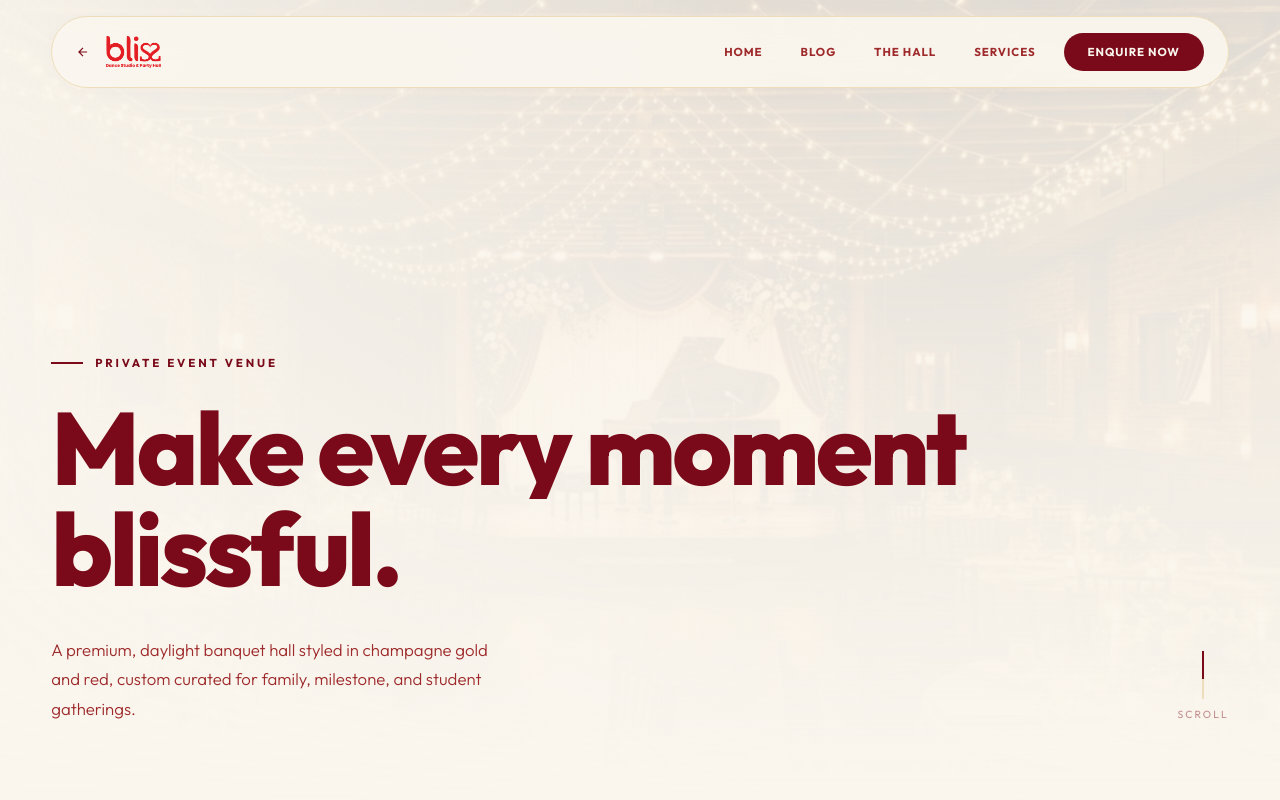
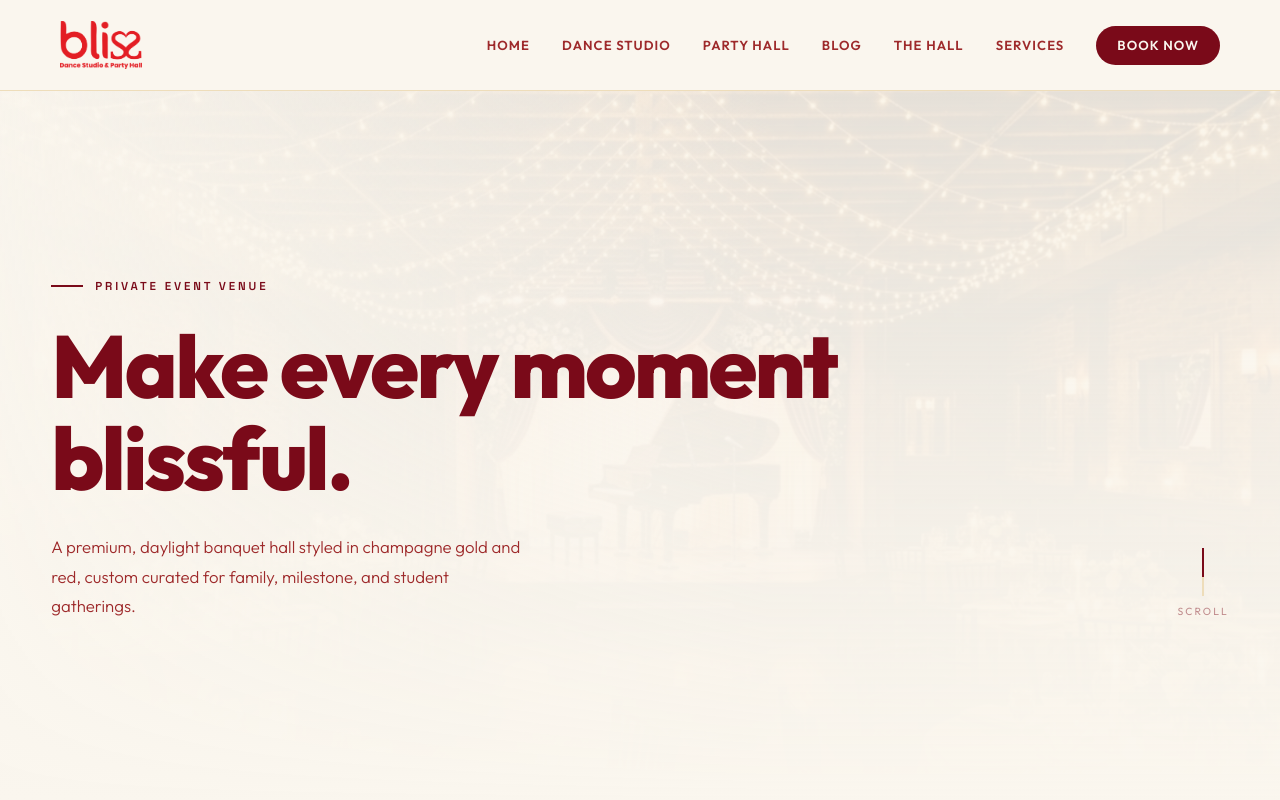
Before and after one commit to pineapplelabs-test/BLISS-FINAL-, a plain HTML site: page party-hall.html in a window 1280 px wide. Shown: the top 800 px of the page. Drawn offline with Linux system fonts and the light colour scheme.

Commit message:
Align dance and party-hall mobile navigation and hero layouts with homepage standard

```diff
--- a/party-hall.html
+++ b/party-hall.html
@@ -78,169 +78,191 @@
       list-style: none;
     }
 
-    /* ────────── NAV ────────── */
-    .nav {
+    /* ────────── NAVIGATION ────────── */
+    .site-nav {
       position: fixed;
       top: 0;
+      left: 0;
       width: 100%;
       z-index: 500;
-      padding: 16px clamp(20px, 4vw, 60px) 0;
-      transition: padding 0.4s var(--ease);
-    }
-
-    .nav.scrolled {
-      padding-top: 10px;
+      padding: 0 clamp(20px, 5vw, 60px);
+      transition: background 0.4s var(--ease), box-shadow 0.4s var(--ease), padding 0.4s var(--ease);
+      background: rgba(250, 246, 238, 0.94);
+      backdrop-filter: blur(16px);
+      -webkit-backdrop-filter: blur(16px);
+      border-bottom: 1px solid var(--border);
+    }
+
+    .site-nav.scrolled {
+      background: #FAF6EE;
+      box-shadow: 0 4px 30px rgba(122, 10, 25, 0.05);
+      border-bottom: 1px solid rgba(122, 10, 25, 0.12);
     }
 
     .nav-inner {
-      max-width: 1400px;
+      max-width: 1280px;
       margin: 0 auto;
       display: flex;
       justify-content: space-between;
       align-items: center;
+      height: 90px;
+      transition: height 0.4s var(--ease);
+    }
+
+    .site-nav.scrolled .nav-inner {
       height: 72px;
-      padding: 0 24px;
-      border-radius: 100px;
-      background: rgba(250, 246, 238, 0.92);
-      backdrop-filter: blur(16px);
-      -webkit-backdrop-filter: blur(16px);
-      border: 1.5px solid var(--border);
-      box-shadow: 0 4px 20px rgba(122, 10, 25, 0.02);
-      transition: all 0.4s var(--ease);
-    }
-
-    .nav.scrolled .nav-inner {
-      box-shadow: 0 8px 30px rgba(122, 10, 25, 0.06);
-      border-color: rgba(122, 10, 25, 0.12);
-    }
-
-    .nav-brand {
+    }
+
+    .brand {
       display: flex;
       align-items: center;
-      gap: 10px;
-    }
-
-    .nav-brand img {
-      height: 40px;
-    }
-
-    .nav-back {
+      transition: transform 0.3s var(--ease);
+    }
+
+    .brand img {
+      height: 48px;
+      width: auto;
+      display: block;
+      transition: height 0.4s var(--ease);
+    }
+
+    .site-nav.scrolled .brand img {
+      height: 38px;
+    }
+
+    .nav-menu {
       display: flex;
+      gap: 32px;
+      list-style: none;
       align-items: center;
-      gap: 8px;
-      font-size: 0.72rem;
-      font-weight: 700;
-      letter-spacing: 0.15em;
-      text-transform: uppercase;
+    }
+
+    .nav-menu a {
+      text-decoration: none;
       color: var(--text-soft);
-      transition: color 0.3s var(--ease);
-    }
-
-    .nav-back:hover {
-      color: var(--primary);
-    }
-
-    .nav-back svg {
-      width: 14px;
-      height: 14px;
-      stroke: var(--primary);
-    }
-
-    .nav-links {
-      display: flex;
-      gap: 6px;
-      align-items: center;
-    }
-
-    .nav-links a {
-      font-size: 0.72rem;
-      font-weight: 700;
+      font-size: 0.82rem;
+      font-weight: 600;
       letter-spacing: 0.08em;
       text-transform: uppercase;
-      color: var(--text-soft);
-      padding: 8px 16px;
+      transition: color 0.3s var(--ease);
+      position: relative;
+      padding: 6px 0;
+    }
+
+    .nav-menu a::after {
+      content: '';
+      position: absolute;
+      bottom: 0;
+      left: 0;
+      width: 0;
+      height: 2px;
+      background: var(--primary);
+      transition: width 0.35s var(--ease-out);
+    }
+
+    .nav-menu a:hover {
+      color: var(--primary);
+    }
+
+    .nav-menu a:hover::after {
+      width: 100%;
+    }
+
+    /* Buttons */
+    .btn {
+      display: inline-flex;
+      align-items: center;
+      justify-content: center;
+      gap: 8px;
+      padding: 14px 30px;
       border-radius: 100px;
-      transition: color 0.3s var(--ease), background 0.3s var(--ease);
-    }
-
-    .nav-links a:hover {
-      color: var(--primary);
-      background: var(--primary-glow);
-    }
-
-    .nav-cta {
-      padding: 10px 24px !important;
-      background: var(--primary) !important;
-      color: #FAF6EE !important;
-      border-radius: 200px;
-      font-size: 0.72rem !important;
-      font-weight: 700 !important;
-      letter-spacing: 0.08em !important;
-      margin-left: 6px;
-      transition: transform 0.3s var(--ease), box-shadow 0.3s;
-    }
-
-    .nav-cta:hover {
-      transform: scale(1.04);
-      box-shadow: 0 6px 20px rgba(122, 10, 25, 0.25);
-      background: var(--primary-light) !important;
-    }
-
+      font-family: var(--ff);
+      font-weight: 700;
+      font-size: 0.8rem;
+      letter-spacing: 0.1em;
+      text-transform: uppercase;
+      transition: all 0.4s var(--ease);
+      cursor: pointer;
+      border: 1.5px solid transparent;
+    }
+
+    .btn-primary {
+      background: var(--primary);
+      color: #FAF6EE;
+    }
+
+    .btn-primary:hover {
+      background: var(--primary-light);
+      transform: translateY(-2px);
+      box-shadow: 0 8px 24px rgba(122, 10, 25, 0.25);
+    }
+
+    /* Mobile Nav Toggle */
     .nav-toggle {
       display: none;
       background: none;
       border: none;
       cursor: pointer;
-      flex-direction: column;
-      gap: 6px;
-      padding: 4px;
+      width: 28px;
+      height: 18px;
+      position: relative;
+      z-index: 510;
     }
 
     .nav-toggle span {
-      width: 24px;
+      display: block;
+      width: 100%;
       height: 2px;
       background: var(--text);
-      transition: 0.3s var(--ease);
-    }
-
-    @media (max-width: 768px) {
+      position: absolute;
+      left: 0;
+      transition: transform 0.3s var(--ease), opacity 0.3s var(--ease), top 0.3s var(--ease);
+    }
+
+    .nav-toggle span:nth-child(1) { top: 0; }
+    .nav-toggle span:nth-child(2) { top: 8px; }
+    .nav-toggle span:nth-child(3) { top: 16px; }
+
+    .nav-toggle.open span:nth-child(1) { transform: translateY(8px) rotate(45deg); }
+    .nav-toggle.open span:nth-child(2) { opacity: 0; }
+    .nav-toggle.open span:nth-child(3) { transform: translateY(-8px) rotate(-45deg); }
+
+    @media (max-width: 860px) {
       .nav-toggle {
-        display: flex;
-      }
-
-      .nav-links {
+        display: block;
+      }
+
+      .nav-menu {
         position: fixed;
         top: 0;
         right: -100%;
-        width: 100vw;
+        width: 100%;
         height: 100vh;
         background: #FAF6EE;
         flex-direction: column;
         justify-content: center;
-        gap: 28px;
+        gap: 32px;
         transition: right 0.5s var(--ease-out);
-        z-index: 400;
-      }
-
-      .nav-links.open {
+        z-index: 505;
+        padding: 40px;
+        box-shadow: -10px 0 40px rgba(122, 10, 25, 0.06);
+      }
+
+      .nav-menu.open {
         right: 0;
-      }
-
-      .nav-links a {
-        font-size: 1.2rem;
-        letter-spacing: 0.15em;
       }
     }
 
     /* ────────── HERO ────────── */
     .hero {
-      height: 100vh;
-      min-height: 700px;
+      min-height: calc(100vh - 90px);
       position: relative;
       overflow: hidden;
       display: flex;
-      align-items: flex-end;
+      align-items: center;
       background: var(--bg);
+      margin-top: 90px;
+      padding: 60px 0;
     }
 
     .hero-bg {
@@ -267,15 +289,15 @@
       position: absolute;
       inset: 0;
       background:
-        linear-gradient(180deg, rgba(250, 246, 238, 0.4) 0%, rgba(250, 246, 238, 0.8) 60%, rgba(250, 246, 238, 1) 100%),
-        linear-gradient(90deg, rgba(250, 246, 238, 0.8) 0%, transparent 60%);
+        linear-gradient(180deg, rgba(250, 246, 238, 0.5) 0%, rgba(250, 246, 238, 0.85) 60%, rgba(250, 246, 238, 1) 100%),
+        linear-gradient(90deg, rgba(250, 246, 238, 0.9) 0%, transparent 60%);
     }
 
     .hero-content {
       position: relative;
       z-index: 2;
-      padding: clamp(40px, 6vw, 80px) clamp(20px, 4vw, 60px);
-      max-width: 1400px;
+      padding: 0 clamp(20px, 4vw, 60px);
+      max-width: 1280px;
       width: 100%;
       margin: 0 auto;
     }
@@ -289,8 +311,9 @@
       letter-spacing: 0.25em;
       text-transform: uppercase;
       color: var(--primary);
-      margin-bottom: 26px;
+      margin-bottom: 24px;
       overflow: hidden;
+      font-family: var(--ff-mono);
     }
 
     .hero-label::before {
@@ -313,17 +336,17 @@
     }
 
     .hero-title {
-      font-size: clamp(3rem, 8vw, 6.5rem);
+      font-size: clamp(2.8rem, 7vw, 5.5rem);
       font-weight: 800;
-      line-height: 0.98;
+      line-height: 1.05;
       letter-spacing: -0.03em;
       color: var(--text);
-      margin-bottom: 28px;
+      margin-bottom: 24px;
     }
 
     .hero-title .line {
       display: block;
-      overflow: hidden;
+      overflow: visible;
     }
 
     .hero-title .line span {
@@ -357,14 +380,14 @@
       justify-content: space-between;
       align-items: flex-end;
       gap: 40px;
-      margin-top: 36px;
+      margin-top: 28px;
     }
 
     .hero-desc {
       font-size: 1.05rem;
       font-weight: 300;
       color: var(--text-soft);
-      max-width: 440px;
+      max-width: 480px;
       line-height: 1.75;
       opacity: 0;
       transform: translateY(24px);
@@ -423,9 +446,15 @@
     }
 
     @media (max-width: 768px) {
+      .hero {
+        min-height: auto;
+        padding: 40px 0 30px;
+        margin-top: 72px;
+      }
       .hero-bottom {
         flex-direction: column;
         align-items: flex-start;
+        margin-top: 20px;
       }
 
       .hero-scroll {
@@ -1076,24 +1105,23 @@
 <body>
 
   <!-- NAV -->
-  <nav class="nav" id="siteNav">
+  <nav class="site-nav" id="siteNav">
     <div class="nav-inner">
-      <a href="index.html" class="nav-back">
-        <svg viewBox="0 0 24 24" fill="none" stroke="currentColor" stroke-width="2">
-          <path d="M19 12H5M12 19l-7-7 7-7" />
-        </svg>
-        <img src="logo-red.png" alt="BLISS" style="height:32px; vertical-align:middle; margin-left:8px;" />
+      <a href="index.html" class="brand">
+        <img src="logo-red.png" alt="BLISS" />
       </a>
-      <button class="nav-toggle" id="navToggle" aria-label="Menu">
+      <button class="nav-toggle" id="navToggle" aria-label="Toggle Menu">
         <span></span><span></span><span></span>
       </button>
-      <div class="nav-links" id="navLinks">
-        <a href="index.html">Home</a>
-        <a href="blog-party-hall.html">Blog</a>
-        <a href="#venue">The Hall</a>
-        <a href="#services">Services</a>
-        <a href="#contact" class="nav-cta">Enquire Now</a>
-      </div>
+      <ul class="nav-menu" id="navMenu">
+        <li><a href="index.html">Home</a></li>
+        <li><a href="dance.html">Dance Studio</a></li>
+        <li><a href="party-hall.html">Party Hall</a></li>
+        <li><a href="blog-party-hall.html">Blog</a></li>
+        <li><a href="#venue">The Hall</a></li>
+        <li><a href="#services">Services</a></li>
+        <li><a href="https://wa.me/919741573003" target="_blank" class="btn btn-primary" style="color:#FAF6EE; padding: 8px 20px;">Book Now</a></li>
+      </ul>
     </div>
   </nav>
 
@@ -1408,19 +1436,28 @@
       document.getElementById('hero').classList.add('loaded');
     });
 
-    /* ── Nav scroll ── */
-    const navEl = document.querySelector('.nav');
+    /* ── Sticky Nav Scroll effect ── */
     window.addEventListener('scroll', () => {
-      navEl.classList.toggle('scrolled', window.scrollY > 60);
+      const nav = document.getElementById('siteNav');
+      if (nav) nav.classList.toggle('scrolled', window.scrollY > 50);
     });
 
-    /* ── Mobile nav ── */
+    /* ── Mobile nav toggle ── */
     const navToggle = document.getElementById('navToggle');
-    const navLinks = document.getElementById('navLinks');
-    navToggle.addEventListener('click', () => navLinks.classList.toggle('open'));
-    navLinks.querySelectorAll('a').forEach(a => {
-      a.addEventListener('click', () => navLinks.classList.remove('open'));
-    });
+    const navMenu = document.getElementById('navMenu');
+
+    if (navToggle && navMenu) {
+      navToggle.addEventListener('click', () => {
+        navToggle.classList.toggle('open');
+        navMenu.classList.toggle('open');
+      });
+      navMenu.querySelectorAll('a').forEach(a => {
+        a.addEventListener('click', () => {
+          navToggle.classList.remove('open');
+          navMenu.classList.remove('open');
+        });
+      });
+    }
 
     /* ── Scroll reveal ── */
     const reveals = document.querySelectorAll('.r');
```
Also changed, not shown: dance.html (+185 -86 lines).
